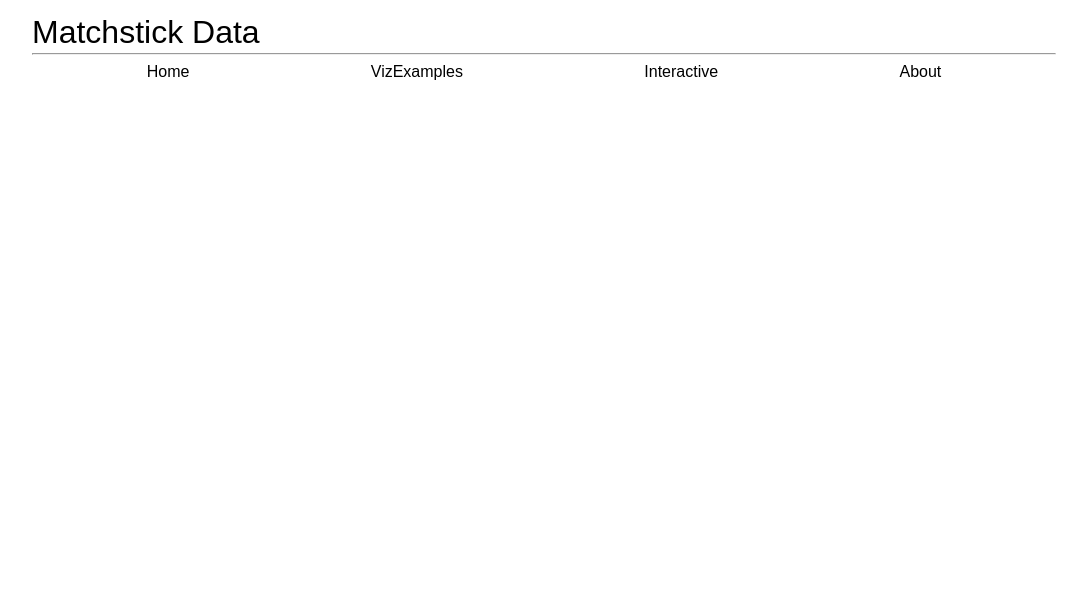
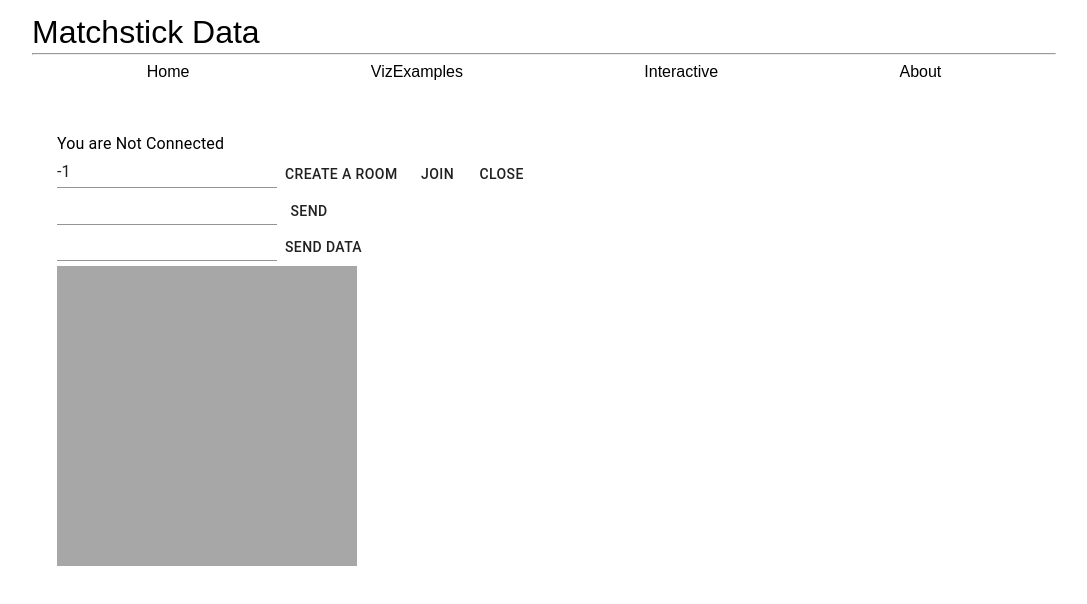
Before and after one commit to jrodrigoviz/react_d3_dashboard, a React (Create React App) app: page /Chooser in a window 1280 px wide. Shown: the top 604 px of the page, without its empty margins (96-1183 px from the left). Built offline with nearby package versions, Linux system fonts and the light colour scheme.

Commit message:
Stable chooser page

```diff
--- a/package.json
+++ b/package.json
@@ -26,7 +26,8 @@
     "react-gtm-module": "^2.0.11",
     "react-helmet": "^6.1.0",
     "react-router-dom": "^5.1.2",
-    "react-scripts": "3.1.2"
+    "react-scripts": "3.1.2",
+    "socket.io-client": "^2.3.1"
   },
   "scripts": {
     "start": "PORT=3001 react-scripts start",
--- a/src/App.js
+++ b/src/App.js
@@ -10,6 +10,7 @@ import Interactive from './components/pages/Interactive';
 import CoffeeWorld from './components/pages/CoffeeWorld';
 import ToolbarNav from './components/components/Toolbar';
 import CoffeeWheel from './components/pages/CoffeeWheel';
+import Chooser from './components/pages/Chooser';
 
 class App extends Component {
   constructor(props){
@@ -44,6 +45,7 @@ class App extends Component {
           <Route path="/VizExamples" component = {VizExamples} />
           <Route path="/Datasets/world-of-coffee" component = {CoffeeWorld} />
           <Route path="/Datasets/coffee-wheel" component = {CoffeeWheel} />
+          <Route path="/Chooser" component = {Chooser} />
           <Route path="/CoffeeWheel" component = {CoffeeWheel} />
           <Route path="/Interactive" component = {Interactive} />
           <Route path="/About" component = {About} />
--- /dev/null
+++ b/src/components/pages/Chooser.js
@@ -0,0 +1,161 @@
+import React, {useEffect,useState,Component} from 'react';
+import {json} from 'd3-fetch';
+import {sum} from 'd3-array';
+import io from 'socket.io-client';
+import BarChart from '../data_viz/BarChart';
+import KPICard from '../data_viz/KPICard';
+import RadarChart from '../data_viz/RadarChart';
+import DataTable from '../data_viz/DataTable';
+import {AppBar,Button,Grid,Card,CardMedia,CardContent, Drawer,TextField, List, ListItem, ListItemIcon,ListItemText, Typography} from '@material-ui/core'
+import { set } from 'react-ga';
+
+function makeID() {
+    var text = "";
+    var possible = "ABCDEFGHIJKLMNOPQRSTUVWXYZabcdefghijklmnopqrstuvwxyz0123456789";
+
+    for (var i = 0; i < 5; i++)
+      text += possible.charAt(Math.floor(Math.random() * possible.length));
+
+    return text;
+  }
+
+const Chooser = (props) =>{
+
+    const [data,setData] = useState({roomID:-1,name:0,socket:0,isOpen:0, message:"",create:0});
+    const [chatHistory,setHistory] = useState([]);
+    const [roomData,setRoomData] = useState([]);
+
+    const startSession = () => {
+
+        if(data.isOpen == 0){
+        const name = makeID();
+        const roomID = makeID();
+        const socket = io('http://localhost:3002/',{query:{roomID:roomID}});
+
+        socket.on('connect',() => {
+            socket.emit('room',{name:name,room:roomID,create:1},(d)=>setHistory((chatHistory) => [d, ...chatHistory]))
+        });
+
+        socket.on('server-message', (d) => {
+            setHistory((chatHistory) => [d, ...chatHistory])
+        })
+
+        socket.on('server-room-data', (d) => {
+            setRoomData((roomData) => [d, ...roomData])
+        });
+
+        setData({roomID:roomID,name:name, socket:socket,isOpen:1,message:data.message,dataInput:data.dataInput})
+        }
+
+
+    };
+
+     const closeSession = () => {
+        if( data.socket != 0 ){ data.socket.close()};
+
+        setData({roomID:"Click to generate",name:0,socket:0,isOpen:0,message:data.message})
+        setHistory([]);
+    };
+
+    const joinSession = () => {
+        if(data.isOpen == 0){
+        const name = makeID();
+        const socket = io('http://localhost:3002/')
+
+        socket.on('connect',() => socket.emit('room',{name:name,room:data.roomID,create:0}));
+
+        socket.on('server-message', (d) => {
+            setHistory((chatHistory) => [d, ...chatHistory]);
+        })
+
+        socket.on('server-room-data', (d) => {
+            setRoomData((roomData) => [d, ...roomData])
+        });
+
+        setData({roomID:data.roomID,name:name,socket:socket,isOpen:1,message:data.message,dataInput:data.dataInput});
+        }
+
+    };
+
+    const handleTextChange =  (d) =>{
+        if (d.target.id == 'room-id-input'){
+            setData({roomID:d.target.value,socket:data.socket,name:data.name,isOpen:data.isOpen,message:data.message,dataInput:data.dataInput})
+        }else if (d.target.id == 'message-input'){
+            setData({roomID:data.roomID,socket:data.socket,name:data.name,isOpen:data.isOpen,message:d.target.value,dataInput:data.dataInput})
+        }else if (d.target.id == 'data-input'){
+            setData({roomID:data.roomID,socket:data.socket,name:data.name,isOpen:data.isOpen,message:data.message,dataInput:d.target.value})
+        }
+    };
+
+    const sendMessage =  () =>{
+
+        data.socket.emit('message',{message: data.message,name:data.name});
+
+    };
+
+    const enterMessage =  (e) =>{
+
+        if(e.keyCode == 13){
+
+        data.socket.emit('message',{message: data.message,name:data.name});
+
+        }
+    };
+
+    const enterData =  (e) =>{
+
+        if(e.keyCode == 13){
+        console.log(data.dataInput);
+
+        data.socket.emit('data',{dataField:data.dataInput});
+
+        }
+    };
+
+    return (
+
+      <div align="center" style = {{padding:'25px'}}>
+        <Grid>
+        <Grid container>
+            <Typography> You are {(data.isOpen == 1 ? 'connected to : '+ data.roomID:'Not Connected')} </Typography>
+        </Grid>
+        <Grid container>
+
+                <TextField value ={data.roomID} id='room-id-input' onChange={handleTextChange} ></TextField>
+                <Button onClick = {startSession}>Create a Room</Button>
+                <Button onClick = {joinSession}>Join</Button>
+                <Button onClick = {closeSession}>Close</Button>
+        </Grid>
+        <Grid container>
+            <TextField value ={data.message} id='message-input' onKeyDown={enterMessage} onChange={handleTextChange} ></TextField>
+            <Button onClick = {sendMessage}>Send</Button>
+        </Grid>
+        <Grid container>
+            <TextField value ={data.dataField} id='data-input' onKeyDown={enterData} onChange={handleTextChange} ></TextField>
+            <Button >Send Data</Button>
+        </Grid>
+        <Grid container>
+            <svg style = {{background:'#a7a7a7'}} width = {300} height = {300}>
+            {
+            roomData.filter((d,i) => i<=100).map((d,i) => (
+                <circle r={5} fill={'#'+Math.floor(Math.random()*16777215).toString(16)} cx = {i*Math.random()*100} cy = {i*Math.random()*100}></circle>
+            ))
+            }
+            </svg>
+        </Grid>
+
+        <Grid container>
+            <List >
+            {
+            chatHistory.filter((d,i)=> i<=10).map((d,i) => (
+                <ListItem>{d}</ListItem>
+            ))
+            }
+            </List>
+        </Grid>
+        </Grid>
+      </div>
+    )
+  }
+
+export default Chooser
--- a/src/components/pages/CoffeeWheel.js
+++ b/src/components/pages/CoffeeWheel.js
@@ -19,8 +19,8 @@ class CoffeeWheel extends Component {
     this.createChart = this.createChart.bind(this);
     this.selectedSlice = [];
     this.state = {
-      width:350,
-      height:350*1.2
+      width:Math.min(1000,window.innerWidth*0.8),
+      height:Math.min(1000*1.2,window.innerWidth*1.2)
     };
 
   }
@@ -29,14 +29,14 @@ class CoffeeWheel extends Component {
     const node = this.node;
 
     window.addEventListener('resize',(e)=>{
-      console.log(window.innerWidth);
-      this.setState({width:window.innerWidth*0.8,height:window.innerWidth*0.8*1.2})
+
+      this.setState({width:Math.min(1000,window.innerWidth*0.8),height:Math.min(1000*1.2,window.innerWidth*1.2)})
     });
 
     this.plot = select(node)
     .append("g")
     .attr("id", "shapes")
-    .attr("transform","translate("+this.state.width/2+","+this.state.height/2+")")
+    .attr("transform","translate("+this.state.width/2+","+this.state.height/2.25+")")
 
     this.nav =  select(node)
     .append("g")
@@ -127,10 +127,10 @@ class CoffeeWheel extends Component {
     slices
       .append("text")
       .attr("class","pieSliceText")
-      .attr("x", d => d.data.layer != "R3" ? this.pieArc.centroid(d)[0] :  d.index < 42 ? this.pieArc.centroid(d)[0] + 10 : this.pieArc.centroid(d)[0] - 10)
+      .attr("x", d => d.data.layer != "R3" ? this.pieArc.centroid(d)[0] :  d.index < 42 ? this.pieArc.centroid(d)[0] + 0.03*this.state.width : this.pieArc.centroid(d)[0] - 0.03*this.state.width)
       .attr("y",(d)=>this.pieArc.centroid(d)[1])
       .attr("font-weight",800)
-      .attr("font-size",0.017*this.state.width)
+      .attr("font-size",0.015*this.state.width)
       .attr("fill",d => d.data.layer == "R3" ? d.data.colour : "#FFF")
       .attr("text-anchor", d => d.data.layer != "R3" ? "middle" :  d.index < 42 ? "start" :" end")
       .attr("dy","0.3em")
@@ -150,7 +150,7 @@ class CoffeeWheel extends Component {
 
       select(this.node)
       .select("g")
-      .attr("transform","translate("+this.state.width/2+","+this.state.height/2+")")
+      .attr("transform","translate("+this.state.width/2+","+this.state.height/2.25+")")
 
   };
 
--- a/src/index.js
+++ b/src/index.js
@@ -4,8 +4,10 @@ import './index.css';
 import App from './App';
 import * as serviceWorker from './serviceWorker';
 import ReactGA from 'react-ga';
+import TagManager from 'react-gtm-module'
 
 ReactGA.initialize('UA-127843206-2');
+TagManager.initialize({gtmId:'GTM-N998LQS'})
 ReactGA.pageview(window.location.pathname);
 
 ReactDOM.render(<App />, document.getElementById('root'));
```
Also changed, not shown: 1 other file (tests, documents, lock files or other folders).
